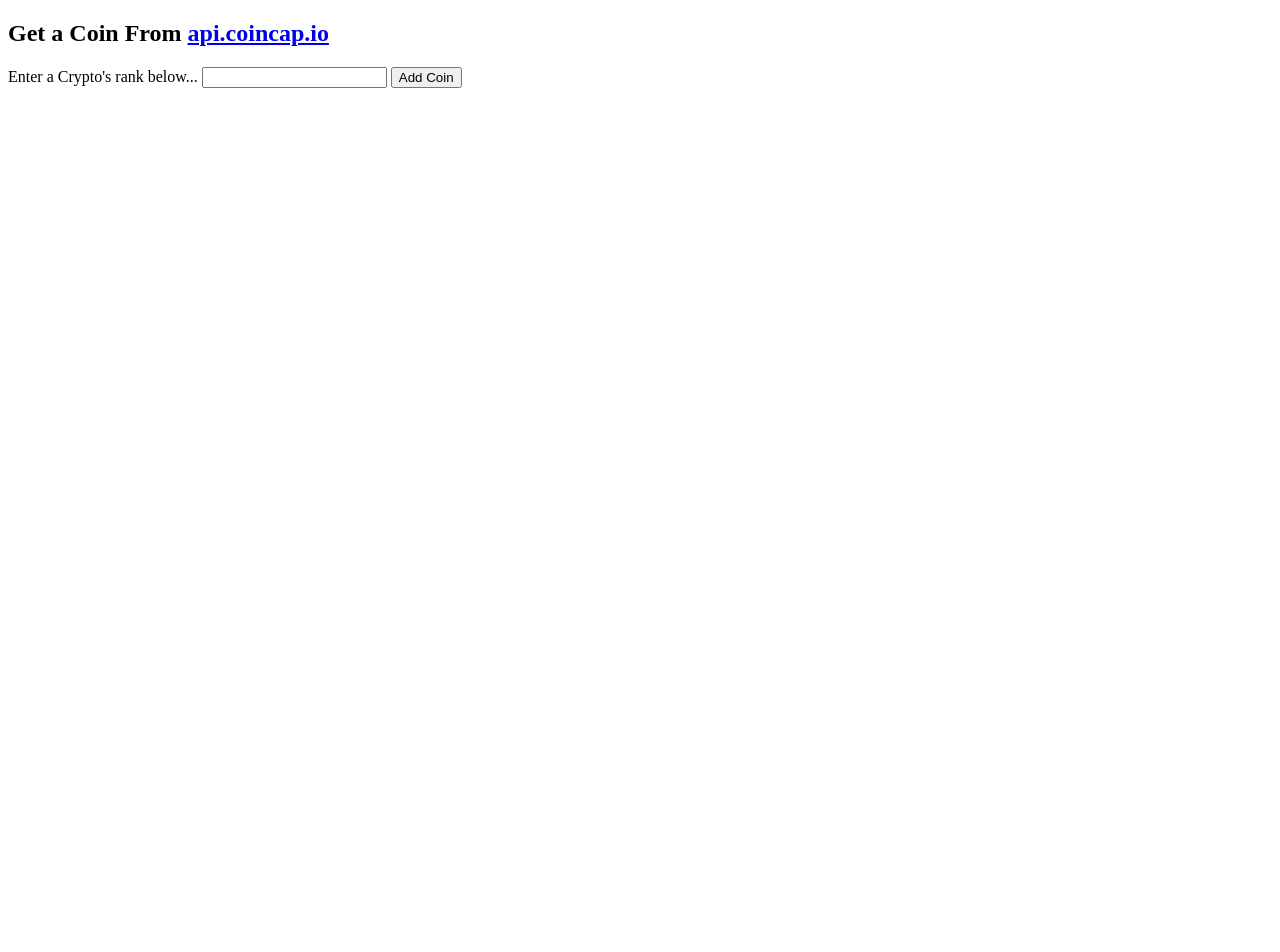
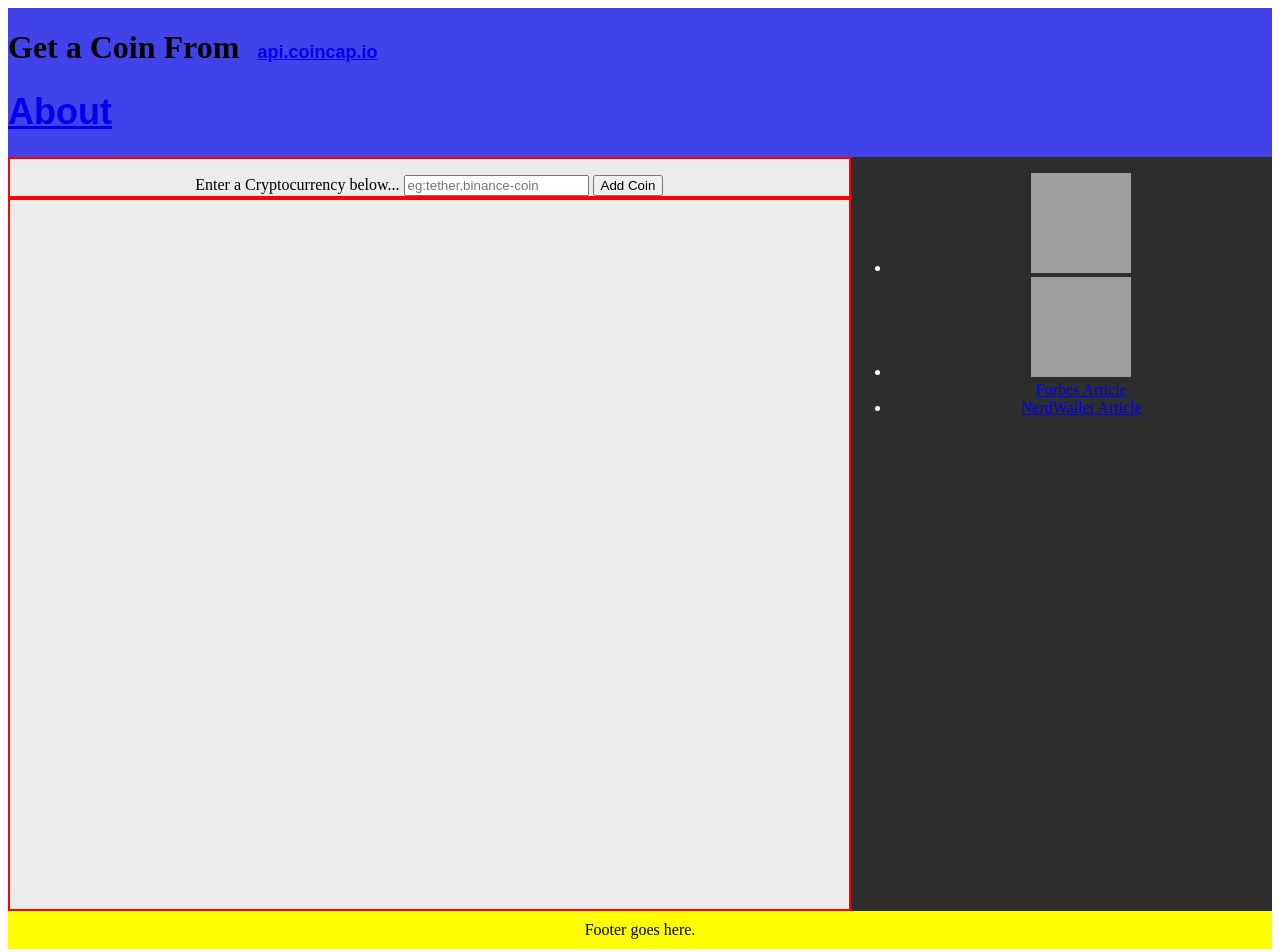
Before and after one commit to sreeves07/9-1-front-end-portfolio-project1, a plain HTML site: page index.html in a window 1280 px wide. Before the commit the page ends 800 px from the top, so only its background shows below. Drawn offline with Linux system fonts and the light colour scheme; no server answers; grey boxes are pictures that could not be loaded.

Commit message:
about html & css completed

```diff
--- /dev/null
+++ b/bio.css
@@ -0,0 +1,65 @@
+body {
+    font-family: Arial, Helvetica, sans-serif;
+    margin: 0;
+  }
+
+html {
+    box-sizing: border-box;
+}
+
+
+
+.column {
+    float: left;
+    width: 33.3%;
+    margin-bottom: 16px;
+    padding: 0 8px;
+}
+
+.card {
+    box-shadow: 0 4px 8px 0 rgba(0, 0, 0, 0.2);
+    margin: 8px;
+}
+
+.card img {
+    height: 300px;
+}
+
+.about-section {
+    padding: 50px;
+    text-align: center;
+    background-color: #474e5d;
+    color: white;
+}
+
+.container {
+    padding: 0 16px;
+}
+
+
+.title {
+    color: grey;
+}
+
+.button {
+    border: none;
+    outline: 0;
+    display: inline-block;
+    padding: 8px;
+    color: white;
+    background-color: #000;
+    text-align: center;
+    cursor: pointer;
+    width: 100%;
+}
+
+.button:hover {
+    background-color: #555;
+}
+
+@media screen and (max-width: 650px) {
+    .column {
+      width: 100%;
+      display: block;
+    }
+  }
--- a/index.html
+++ b/index.html
@@ -9,26 +9,52 @@
     <title>Front-End Portforlio Project</title>
 </head>
 <body>
-    <section class="layout">
-    <header class="header">
-        <h1>Get a Coin
+    <div class="header">
+    <header>
+        <h1>Get a Coin From
             <span>
-                From <a href='http://api.coincap.io/v2/assets'>api.coincap.io</a>
+                <a href='http://api.coincap.io/v2/assets'>api.coincap.io</a>
+                <h1>
+                  <a href="./bio.html">About</a>
+                </h1>
               </span>
         </h1>
+
     </header>
+</div>
 
+  <div class="primary-content">
     <main class="main">
         <p class="error hidden message"></p>
         <form>
           <label>
-            Enter a Crypto's rank below...
-            <input id="crypto-rank" type="text" name="id" min='1' max='100'/>
+            Enter a Cryptocurrency below...
+            <input id="crypto-rank" type="text" name="id" min='1' max='100' placeholder="eg:tether,binance-coin"/>
           </label>
           <input id='search' type="submit" value="Add Coin"></input>
         </form>
         <section class="coin"></section>
       </main>
-    </section>
+
+      <div class="sidebar">
+        <ul>
+          <li>
+            <img src="https://images.unsplash.com/photo-1621504450181-5d356f61d307?ixlib=rb-1.2.1&ixid=MnwxMjA3fDB8MHxwaG90by1wYWdlfHx8fGVufDB8fHx8&auto=format&fit=crop&w=387&q=80" alt="bit">
+            </li>
+            <li>
+              <img src="https://images.unsplash.com/photo-1621761191319-c6fb62004040?ixlib=rb-1.2.1&ixid=MnwxMjA3fDB8MHxwaG90by1wYWdlfHx8fGVufDB8fHx8&auto=format&fit=crop&w=387&q=80" alt="">
+            </li>
+            <a href="https://www.forbes.com/advisor/investing/cryptocurrency/what-is-cryptocurrency/" target="_blank">Forbes Article</a>
+          </li>
+          <li>
+            <a href="https://www.nerdwallet.com/article/investing/cryptocurrency" target="_blank">NerdWallet Article</a>
+          </li>
+        </ul>
+      </div>
+    </div>
+
+    <div class="footer">
+      <div>Footer goes here.</div>
+    </div>
 </body>
 </html>
--- a/main.js
+++ b/main.js
@@ -70,9 +70,9 @@ form.addEventListener('submit', (event) => {
             section.innerHTML = `<h2>${name}</h2>\n
             <p><strong>Symbol:</strong> ${symbol}</p>\n
             <p><strong>Rank:</strong> ${rank}</p>\n
-            <p><strong>Current Price:</strong> $ ${dollarPrice}</p>\n
+            <p><strong>Current Price:</strong> $${dollarPrice}</p>\n
             <p><strong>Percent Change (24 hour limit):</strong> ${percentChange}</p>\n
-            <p><strong>Market Cap:</strong> $ ${marketCapPrice}</p>
+            <p><strong>Market Cap:</strong> $${marketCapPrice}</p>
             <p><strong>More Info:</strong> <a href=${link}>More Info</a></p>\n`
 
             id.value = ''
--- a/style.css
+++ b/style.css
@@ -1,9 +1,97 @@
-.hidden {
-    display: none;
+.header {
+    display: grid;
+    grid-template-columns: 1fr;
+    background: #4242ea;
+}
+
+header h1 span {
+    font-family: 'Nunito Sans', sans-serif;
+    font-size: 18px;
+    margin-left: 10px;
+}
+
+.sidebar {
+    background: #2d2d2d;
+    color: white;
+    text-align: center;
+}
+
+.sidebar img {
+    height: 100px;
+    width: 100px;
+}
+
+.main {
+    background: #ececec;
+    height: 750px;
+    text-align: center;
+    box-sizing: content-box;
+    border: 2px solid red;
+
+}
+
+section {
+    /* box-sizing: content-box; */
+    border: 2px solid red;
+    text-align: center;
+}
+
+.footer {
+    background: yellow;
+    padding: 10px;
+    text-align: center;
+}
+
+.primary-content {
+    display: grid;
+    grid-template-columns: 3fr 1.5fr;
+}
+
+#search:hover {
+    background:#ff0000;
+}
+
+a:hover {
+    color: #FFFAFB;
 }
 
 
-button {
+
+/* .header {
+    box-sizing: border-box;
+    display: grid;
+    grid-template-columns: 1fr;
+    background: #FF595E;
+    border-bottom: 3px solid #565656;
+    color: #FFFAFB;
+    margin: 5px;
+    padding: 5px;
+} */
+
+
+
+
+
+/* .main {
+    display: grid;
+    grid-template-columns: 1fr;
+    height: 300px;
+    width: 300px;
+} */
+
+
+
+/* .hidden {
+    display: none;
+} */
+
+/* section {
+    justify-content: center;
+    align-content: center;
+} */
+
+
+/* button {
     border: 2px solid red;
     background-color: lightcoral;
-}
+} */
```
Also changed, not shown: bio.html (added, +50 -0 lines), 2 other files.
